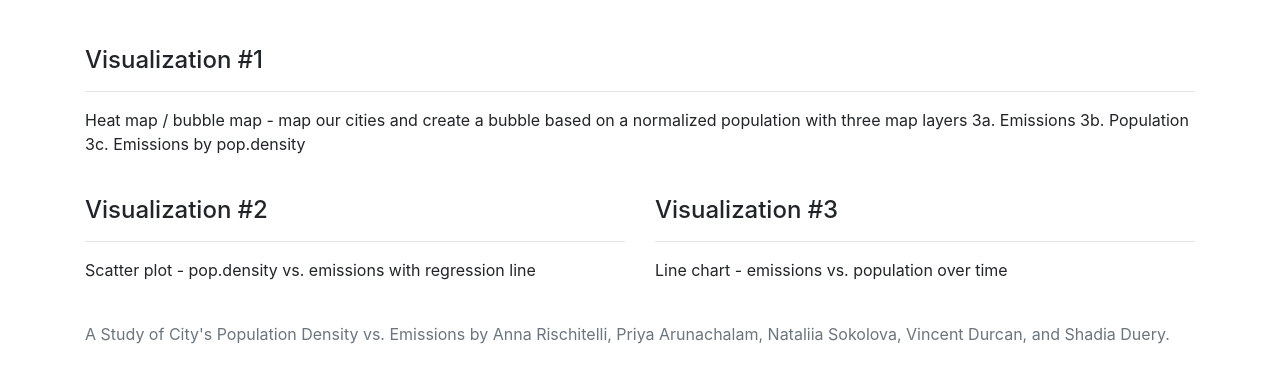
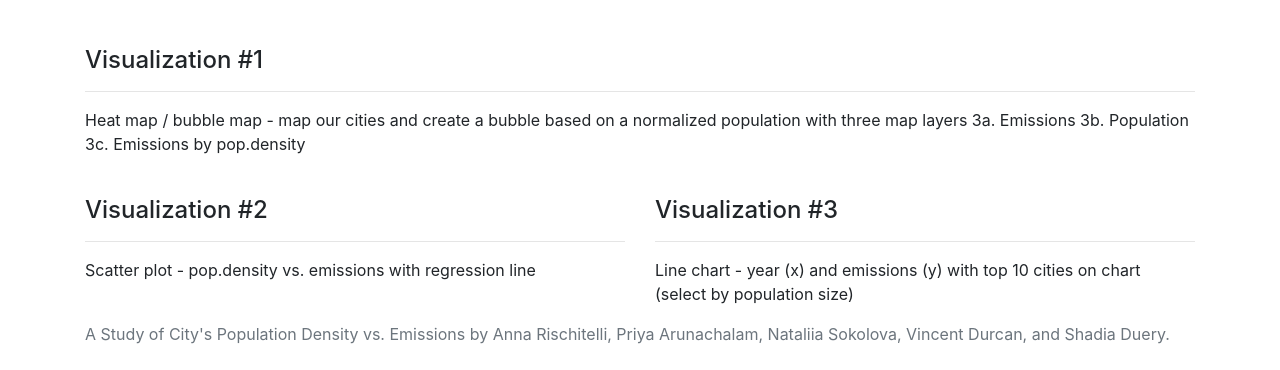
Before and after one commit to shadiaduery/bootcamp-group_project-3, a Flask app: page / in a window 1280 px wide. Shown: the part 1157-1527 px from the top of the page. Run offline with Flask 2, Linux system fonts and the light colour scheme; data comes from the database, SQL or seed files in the repository; some libraries are stand-ins or nearby versions.

Commit message:
adjusting index

```diff
--- a/templates/index.html
+++ b/templates/index.html
@@ -138,7 +138,7 @@
             <div class="col-md-6">
                 <h4>Visualization #3</h4>
                 <hr>
-                <p>Line chart - emissions vs. population over time</p>
+                <p>Line chart - year (x) and emissions (y) with top 10 cities on chart (select by population size)</p>
                 <div id="visualization3">
                 <!-- APPEND VIZ 3 HERE -->
                 </div>
```
